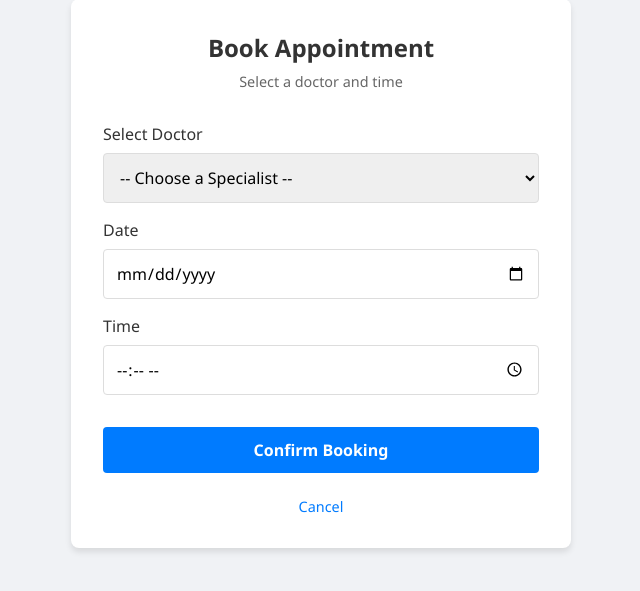
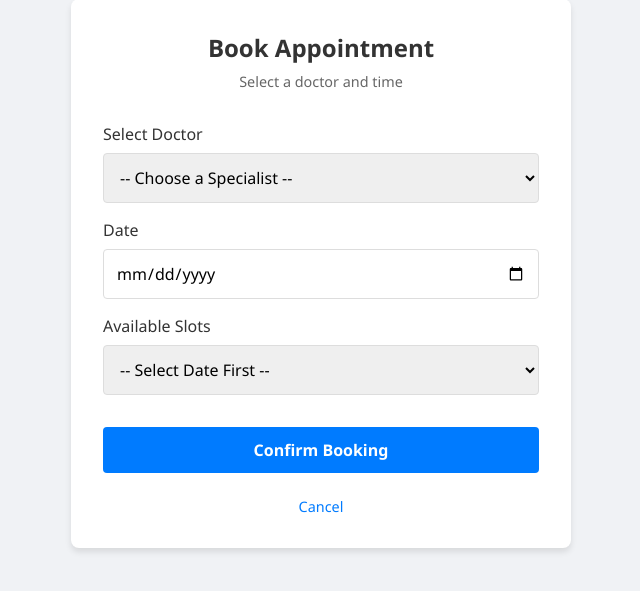
Before and after one commit to rafidabrar47/appointment-scheduler, a PHP site: template views/book_appointment.php in a window 1280 px wide. Shown: the part 127-718 px from the top of the page, without its empty margins (319-959 px from the left). Run offline with PHP 8.4, Linux system fonts and the light colour scheme; the template is opened without the code that fills it: most values are stand-ins (such as "Sample title", 1, 10 or a date in 2020).

Commit message:
Ajax Controller added, time slot calculator done(T-12)

```diff
--- a/index.php
+++ b/index.php
@@ -99,6 +99,12 @@ switch ($action) {
         include 'views/book_appointment.php';
         break;
 
+    case 'api_get_slots':
+        require_once 'controllers/AjaxController.php';
+        $ajax = new AjaxController();
+        $ajax->getSlots();
+        break;
+
     default:
         echo "404 - Page Not Found";
         break;
--- a/views/book_appointment.php
+++ b/views/book_appointment.php
@@ -5,7 +5,8 @@
     <link rel="stylesheet" href="assets/css/style.css">
 </head>
 <body>
-    <div class="auth-container" style="max-width: 500px;"> <div class="auth-header">
+    <div class="auth-container" style="max-width: 500px;">
+        <div class="auth-header">
             <h2>Book Appointment</h2>
             <p>Select a doctor and time</p>
         </div>
@@ -30,8 +31,10 @@
             </div>
 
             <div class="form-group">
-                <label>Time</label>
-                <input type="time" name="time" class="form-control" required>
+                <label>Available Slots</label>
+                <select name="time" class="form-control" required>
+                    <option value="">-- Select Date First --</option>
+                </select>
             </div>
 
             <button type="submit" class="btn-primary">Confirm Booking</button>
@@ -41,5 +44,49 @@
             </div>
         </form>
     </div>
+
+    <script>
+    const dateInput = document.querySelector('input[name="date"]');
+    const doctorSelect = document.querySelector('select[name="doctor_id"]');
+    const timeSelect = document.querySelector('select[name="time"]');
+
+    // Function to fetch slots
+    function fetchSlots() {
+        const date = dateInput.value;
+        const doctorId = doctorSelect.value;
+
+        // Only run if both Doctor and Date are selected
+        if(date && doctorId) {
+            // Show "Loading..." text
+            timeSelect.innerHTML = '<option>Loading slots...</option>';
+
+            // Call your new API
+            fetch(`index.php?action=api_get_slots&doctor_id=${doctorId}&date=${date}`)
+                .then(response => response.json())
+                .then(data => {
+                    // Reset the dropdown
+                    timeSelect.innerHTML = '<option value="">-- Select Time --</option>';
+
+                    if(data.length === 0) {
+                        timeSelect.innerHTML += '<option disabled>No slots available</option>';
+                    } else {
+                        // Loop through the slots (e.g., "10:00 AM", "10:15 AM")
+                        data.forEach(slot => {
+                            // The backend sends readable time, we use it for both value and display
+                            timeSelect.innerHTML += `<option value="${slot}">${slot}</option>`;
+                        });
+                    }
+                })
+                .catch(error => {
+                    console.error('Error:', error);
+                    timeSelect.innerHTML = '<option disabled>Error loading slots</option>';
+                });
+        }
+    }
+
+    // Listen for changes on Date or Doctor
+    dateInput.addEventListener('change', fetchSlots);
+    doctorSelect.addEventListener('change', fetchSlots);
+    </script>
 </body>
 </html>
--- a/views/doctor_dashboard.php
+++ b/views/doctor_dashboard.php
@@ -12,11 +12,10 @@
         <div class="sidebar">
             <h3>Doctor Panel</h3>
             <a href="#" class="active">Dashboard</a>
-            <a href="#">My Schedule</a>
+            <a href="index.php?action=doctor_availability">My Schedule</a>
             <a href="#">Appointments</a>
             <a href="#">Patients</a>
             <a href="index.php?action=logout" class="logout-btn">Logout</a>
-            <a href="index.php?action=doctor_availability">My Schedule</a>
         </div>
 
         <div class="main-content">
--- a/views/patient_dashboard.php
+++ b/views/patient_dashboard.php
@@ -24,7 +24,7 @@
             </div>
 
             <div style="margin-bottom: 2rem;">
-                <button class="btn-primary" style="width: auto;">+ Book New Appointment</button>
+                <button class="btn-primary" style="width: auto;" onclick="window.location.href='index.php?action=book_appointment'">+ Book New Appointment</button>
             </div>
 
             <h3 class="section-title">My Appointments</h3>
```
Also changed, not shown: controllers/AjaxController.php (added, +44 -0 lines), helpers/TimeSlotGenerator.php (added, +27 -0 lines).
